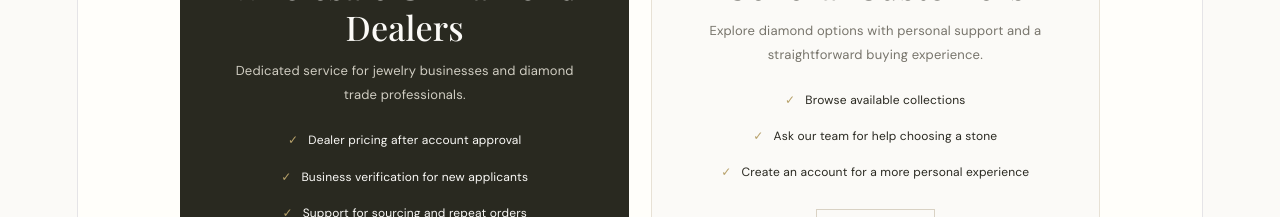
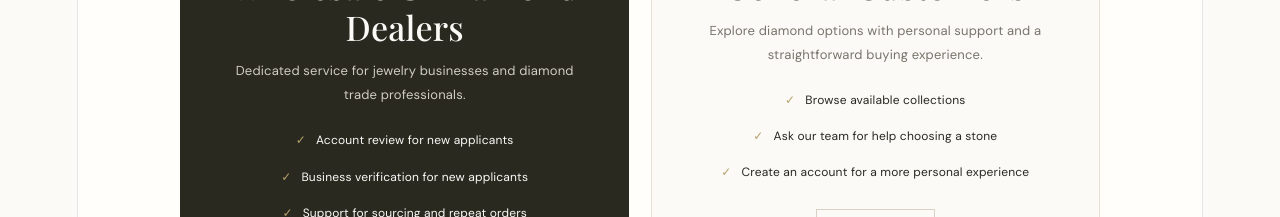
Before and after one commit to kuldeepsingh343/heyman-diamond-website, a React (Vite) app: page / in a window 1280 px wide. Shown: the part 4160-4377 px from the top of the page. Built offline with nearby package versions, Linux system fonts and the light colour scheme; a web font is replaced by a local one.

Commit message:
Keep customer paths and remove public pricing references

```diff
--- a/src/CustomerExperience.tsx
+++ b/src/CustomerExperience.tsx
@@ -43,7 +43,7 @@ export default function CustomerExperience() {
 
   return (
     <>
-      <section className="customer-paths" aria-labelledby="customer-paths-title">
+      <section className="customer-paths" id="customer-paths" aria-labelledby="customer-paths-title">
         <div className="section-heading">
           <div>
             <div className="eyebrow"><span className="eyebrow-line" />A BETTER WAY TO BUY DIAMONDS</div>
@@ -57,7 +57,7 @@ export default function CustomerExperience() {
             <h3>Wholesale &amp; Diamond Dealers</h3>
             <p>Dedicated service for jewelry businesses and diamond trade professionals.</p>
             <ul className="path-list">
-              <li>Dealer pricing after account approval</li>
+              <li>Account review for new applicants</li>
               <li>Business verification for new applicants</li>
               <li>Support for sourcing and repeat orders</li>
             </ul>
@@ -72,7 +72,7 @@ export default function CustomerExperience() {
               <li>Ask our team for help choosing a stone</li>
               <li>Create an account for a more personal experience</li>
             </ul>
-            <a className="button-secondary" href="#account">Get Started <span>↗</span></a>
+            <a className="button-secondary" href="#contact">Get Started <span>↗</span></a>
           </article>
         </div>
       </section>
```
